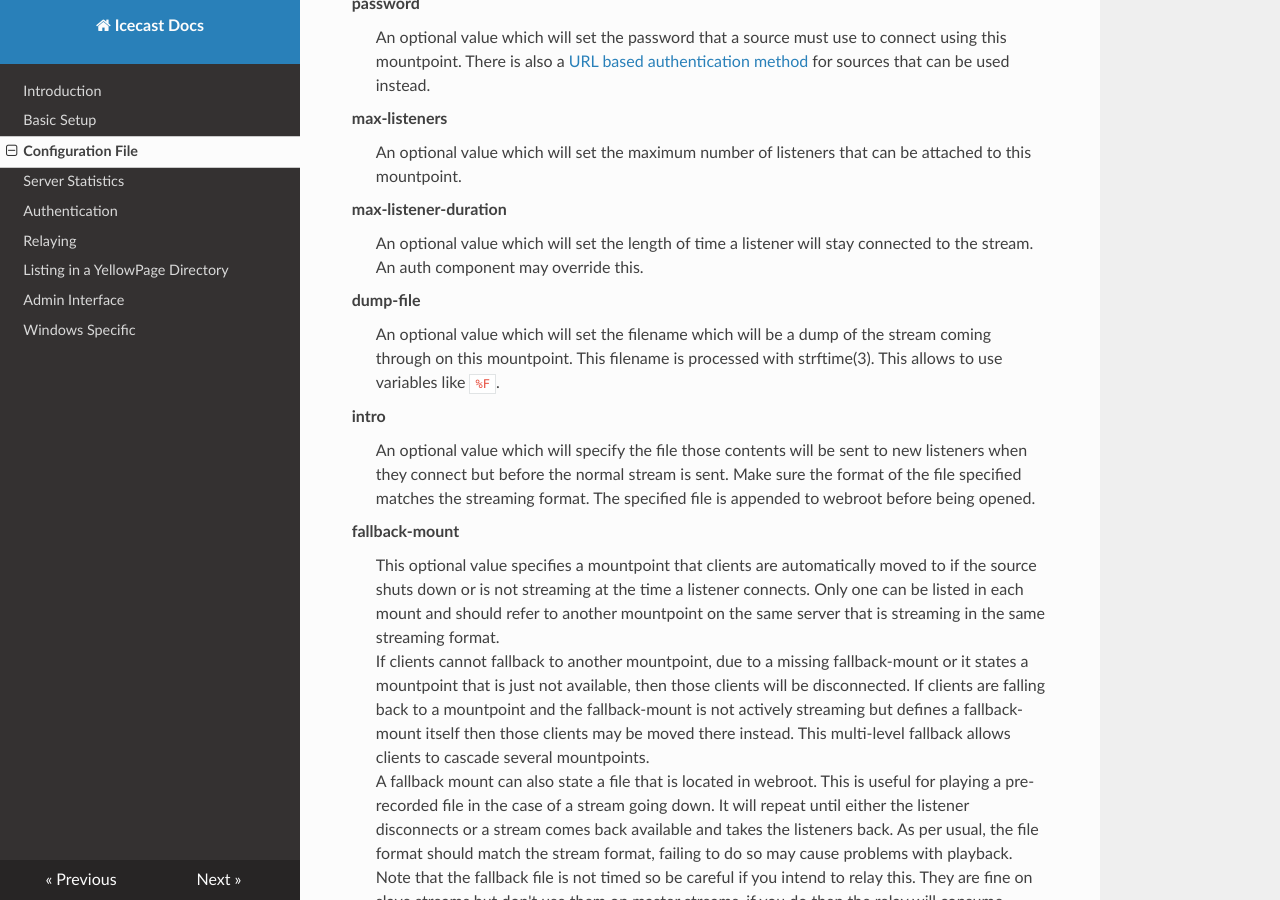
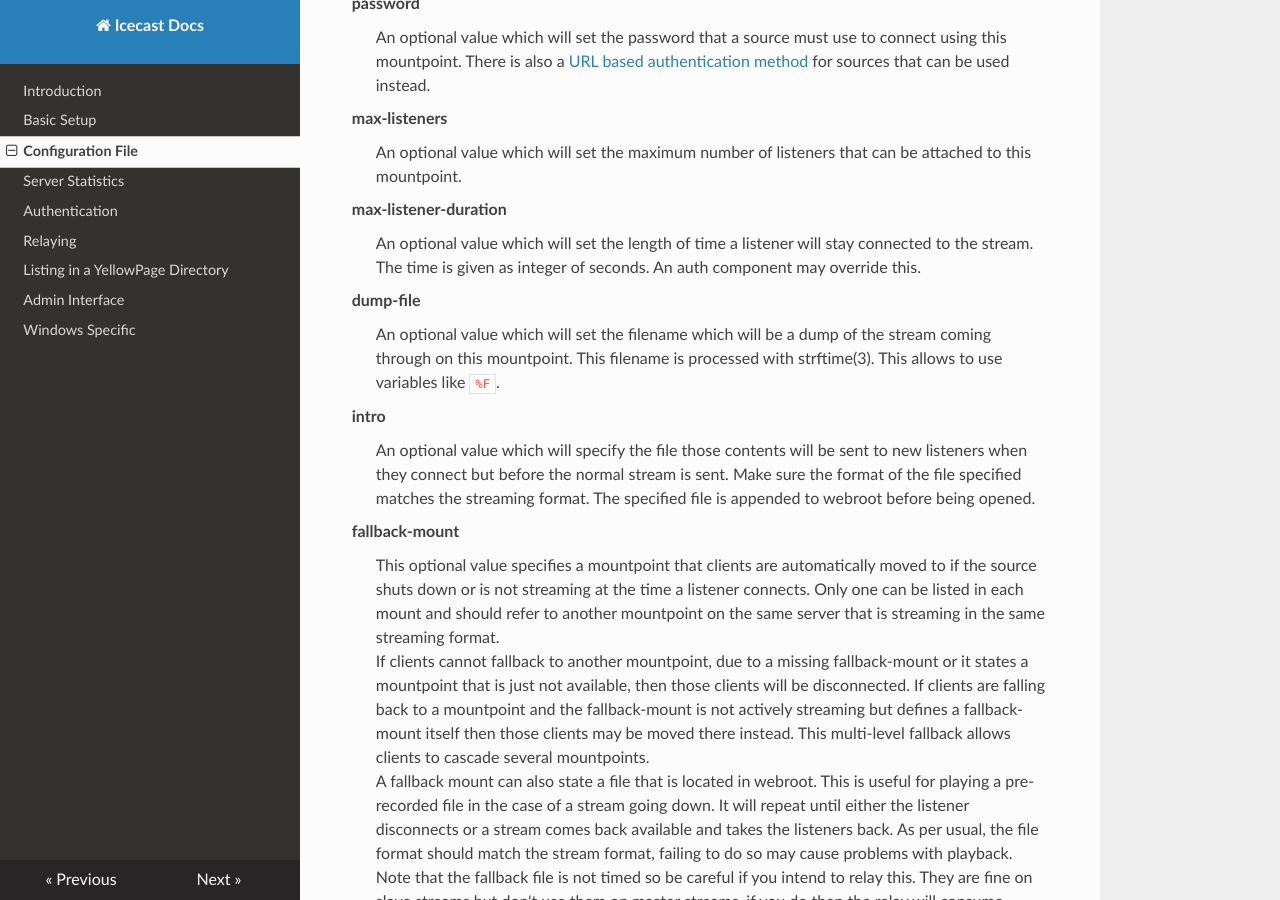
Before and after one commit to barionleg/Xipho, an MkDocs documentation site: the page built from docs/config_file.md, in a window 1280 px wide and 900 px high, scrolled down 7093 px. Built offline with MkDocs 1.6.1, drawn with Linux system fonts in a browser that asks for light colours; nearby versions of some CDN libraries; old or Windows-style settings are respelled for this version of MkDocs.

Commit message:
Fix: Document that the <max-listener-duration> is in units of [s]
Closes: icecast-server/2362

```diff
--- a/docs/config_file.md
+++ b/docs/config_file.md
@@ -327,6 +327,7 @@ max-listeners
 
 max-listener-duration
 : An optional value which will set the length of time a listener will stay connected to the stream.
+  The time is given as integer of seconds.
   An auth component may override this.
 
 dump-file
```
